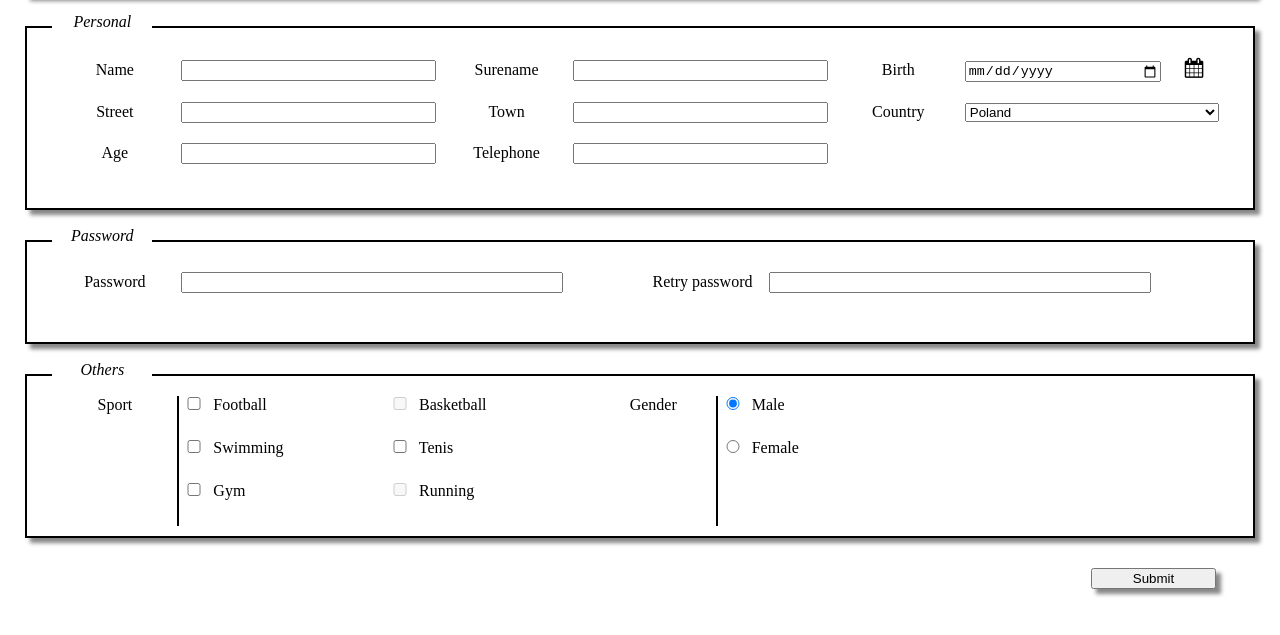
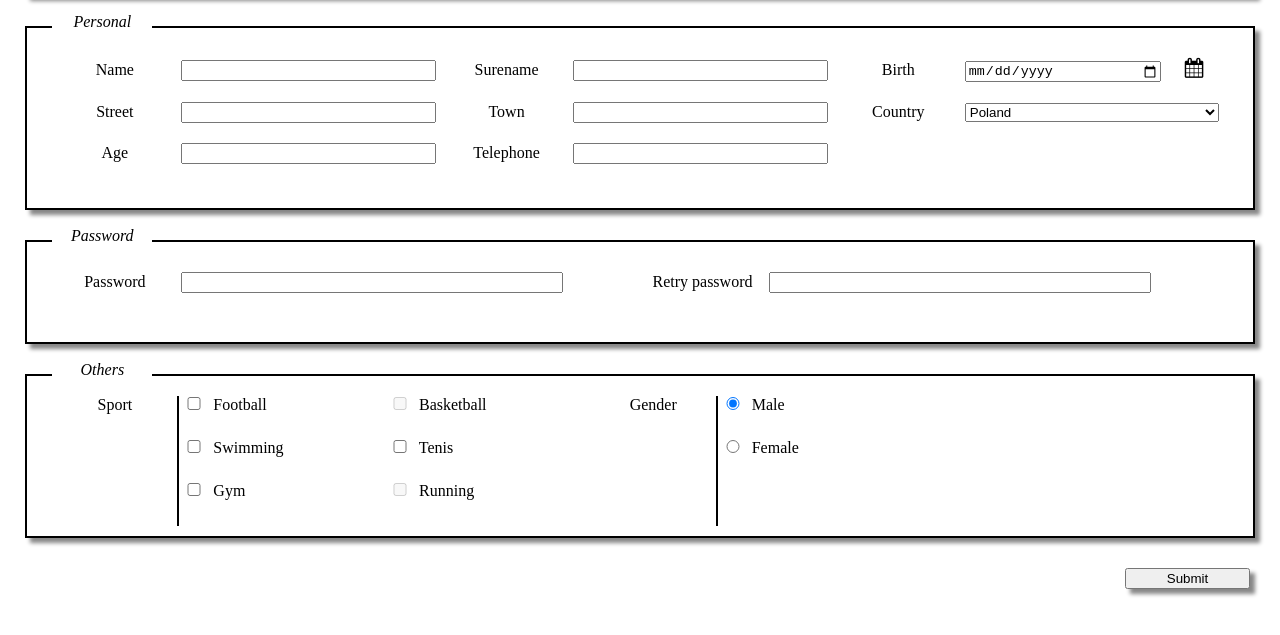
Before and after one commit to blazej922/FrontEndStart, a plain HTML site: page Lesson_2/Forms_trainings/index.html in a window 1280 px wide. Shown: the part 71-706 px from the top of the page. Drawn offline with Linux system fonts and the light colour scheme.

Commit message:
3th version form

```diff
--- a/Lesson_2/Forms_trainings/style.css
+++ b/Lesson_2/Forms_trainings/style.css
@@ -98,7 +98,7 @@ header{
 
 .submit-input{
 	position: absolute;
-	right: 5%;
+	right: 30px;
 }
 
 .other-form-in, .other-form-in-last{
```
